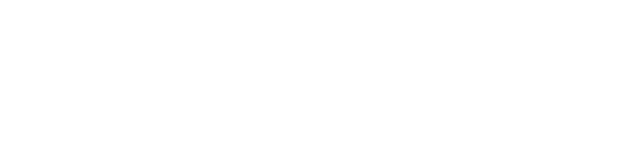
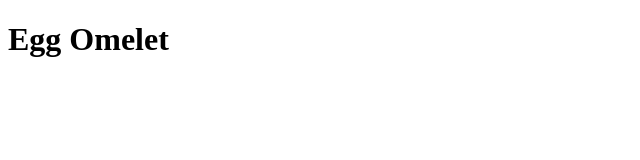
Before and after one commit to KregorJeager/odin-recipes, a plain HTML site: page Recipes/egg-omelet.html in a window 1280 px wide. Shown: the whole page, without its empty margins (0-640 px from the left). Drawn offline with Linux system fonts and the light colour scheme.

Commit message:
add title in h1 for egg-omelet.html

```diff
--- a/Recipes/egg-omelet.html
+++ b/Recipes/egg-omelet.html
@@ -5,7 +5,7 @@
         <meta charset="UTF-8">
         <title>MY Egg Omelet Recipe</title>
     </head>
-
+        <h1>Egg Omelet</h1>
     <body>
 
     </body>
```
